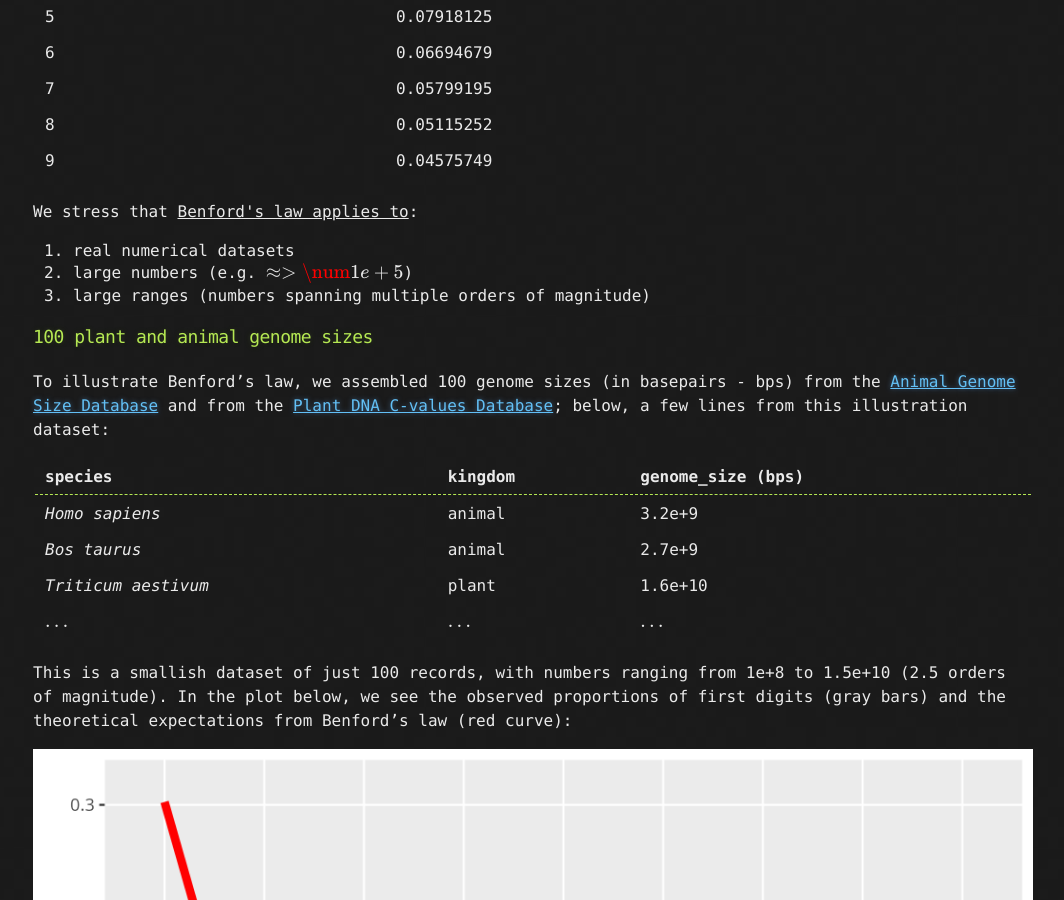
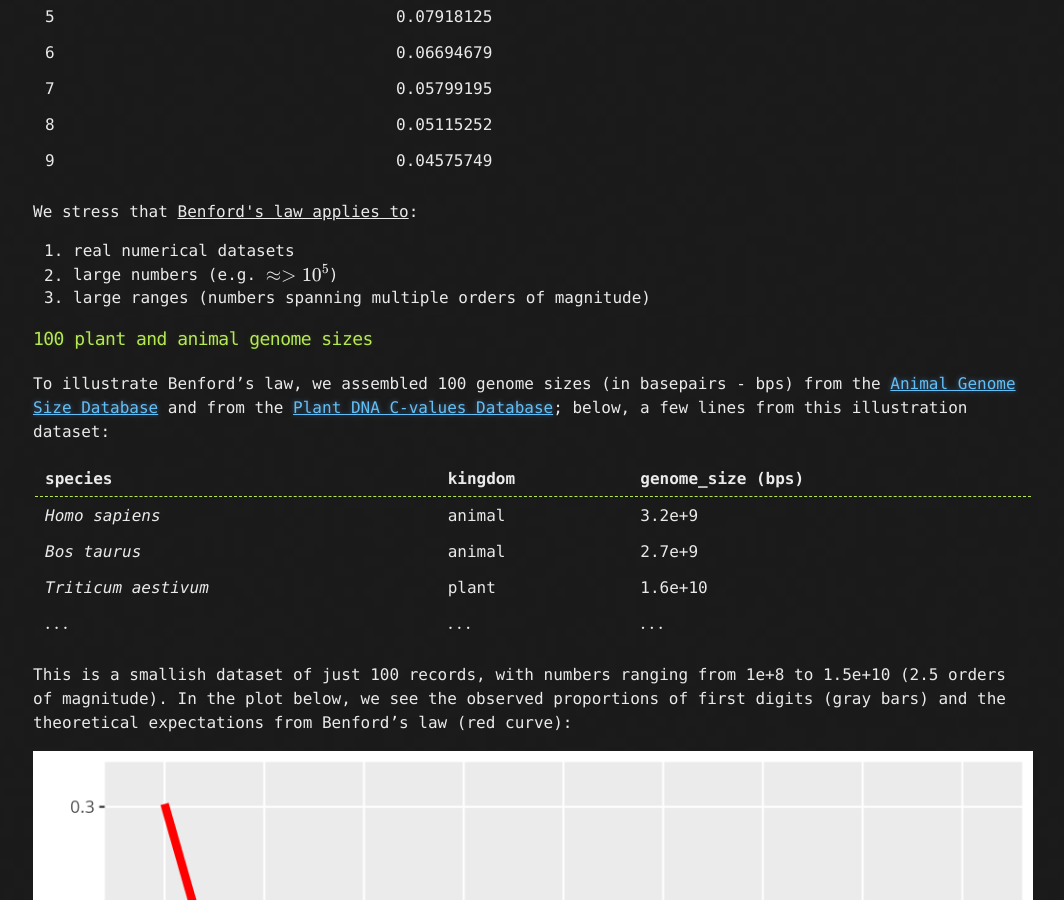
Before and after one commit to bioinformateachers/bioinformateachers.github.io, a Jekyll site: the page built from _posts/2026-11-04-benford.md, in a window 1280 px wide and 900 px high, scrolled down 748 px. Shown: the whole window, without its empty margins (107-1171 px from the left). Built offline with Jekyll 4.4.1, drawn with Linux system fonts in a browser that asks for light colours; formulas are drawn with MathJax 3.

Commit message:
fixing bug with latex math

```diff
--- a/_posts/2026-11-04-benford.md
+++ b/_posts/2026-11-04-benford.md
@@ -33,7 +33,7 @@ which gives the probabilities listed in the table below.
 We stress that <u>Benford's law applies to</u>:
 
 1. real numerical datasets
-2. large numbers (e.g. $$\approx > \num{1e+5}$$)
+2. large numbers (e.g. $$\approx > 10^5$$)
 3. large ranges (numbers spanning multiple orders of magnitude)
 
 
```
